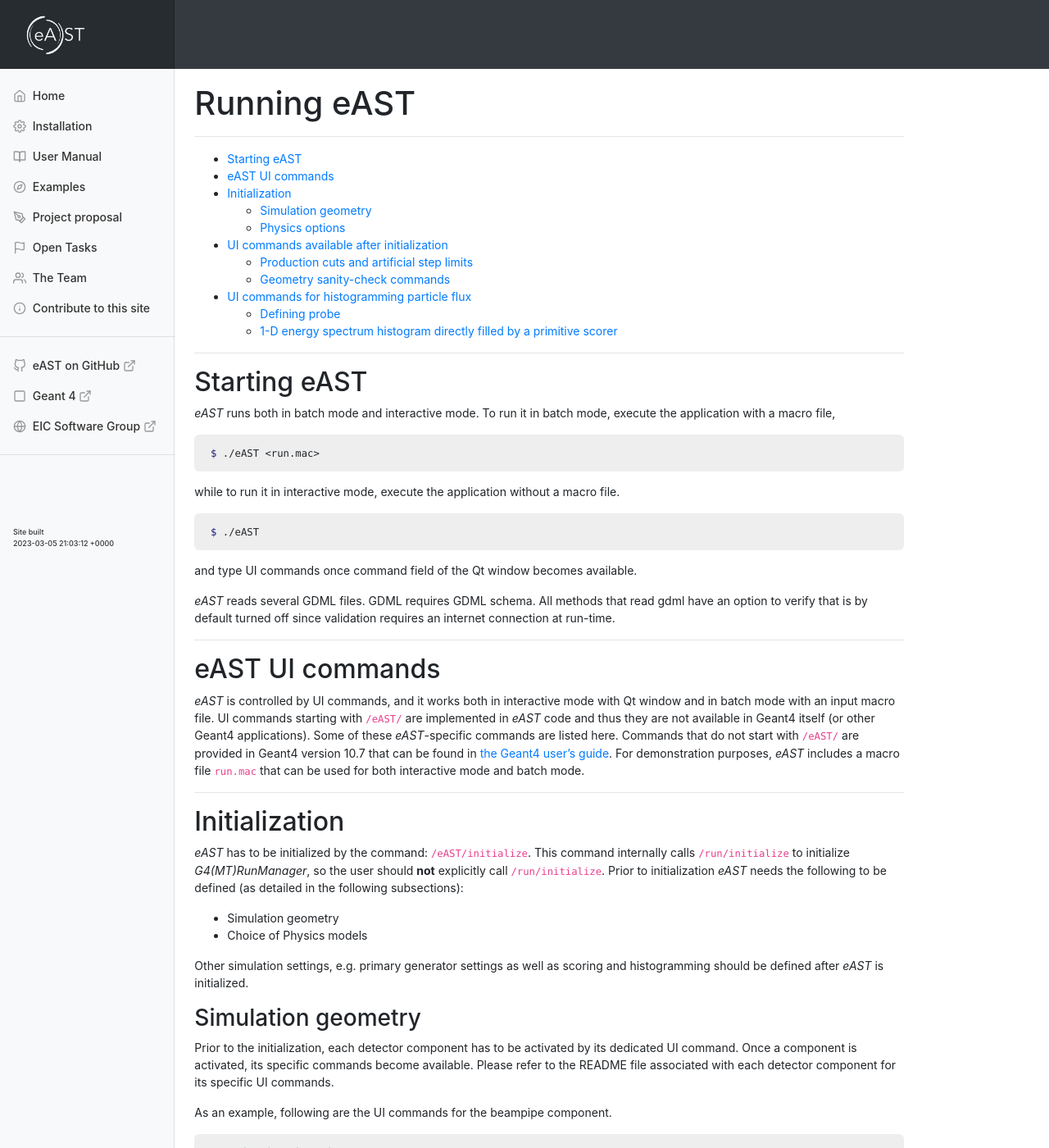
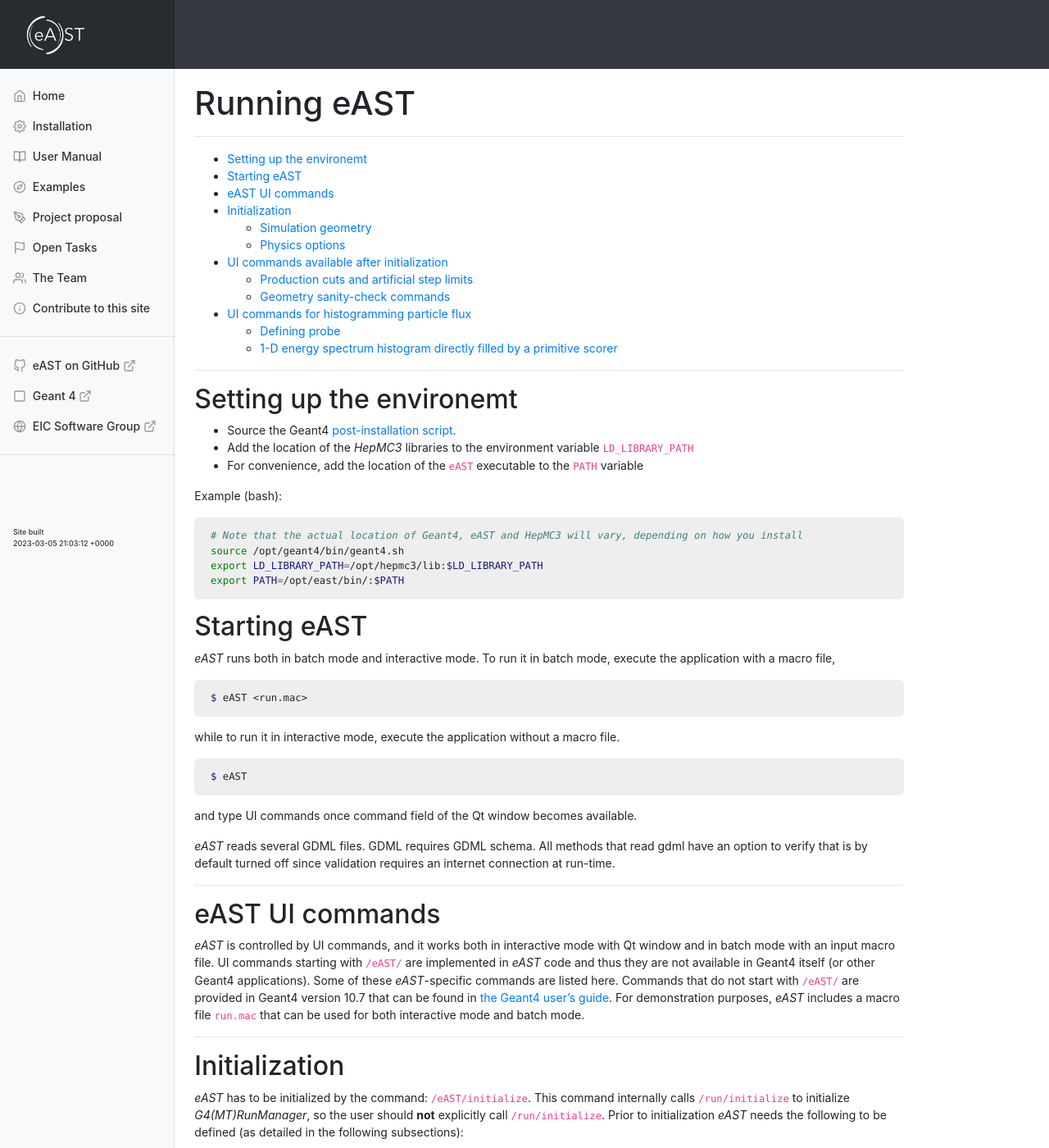
Before and after one commit to eic/east, a Jekyll site: the page built from docs/_content/manual.md, in a window 1280 px wide and 1400 px high. Shown: the whole window at 82% size. Built offline with Jekyll 4.4.1, drawn with Linux system fonts in a browser that asks for light colours; nearby versions of some CDN libraries.

Commit message:
Updates to documentaiton, preserved Makoto's macro in a new Examples folder

````diff
--- a/docs/_content/manual.md
+++ b/docs/_content/manual.md
@@ -13,16 +13,32 @@
 
 ---
 
+
+## Setting up the environemt
+
+* Source the Geant4  [post-installation script](https://geant4-userdoc.web.cern.ch/UsersGuides/InstallationGuide/html/postinstall.html){:target="_blank"}.
+* Add the location of the _HepMC3_ libraries to the environment variable `LD_LIBRARY_PATH`
+* For convenience, add the location of the `eAST` executable to the `PATH` variable
+
+Example (bash):
+
+```bash
+# Note that the actual location of Geant4, eAST and HepMC3 will vary, depending on how you install
+source /opt/geant4/bin/geant4.sh
+export LD_LIBRARY_PATH=/opt/hepmc3/lib:$LD_LIBRARY_PATH
+export PATH=/opt/east/bin/:$PATH
+```
+
 ## Starting eAST
 
 *eAST* runs both in batch mode and interactive mode. To run it in batch mode, execute the application with a macro file,
 ```bash
-$ ./eAST <run.mac>
+$ eAST <run.mac>
 ```
 while to run it in interactive mode, execute the application without a macro file.
 
 ```bash
-$ ./eAST
+$ eAST
 ```
 
 and type UI commands once command field of the Qt window becomes available.
````
Also changed, not shown: docs/README.md, 1 other file.
